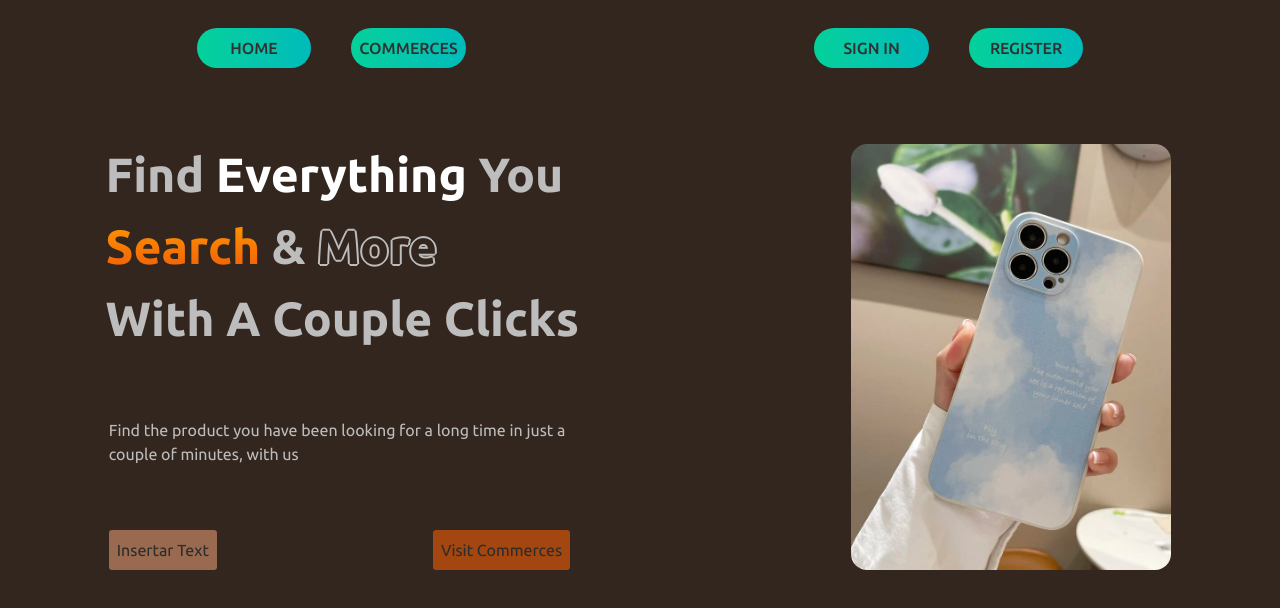
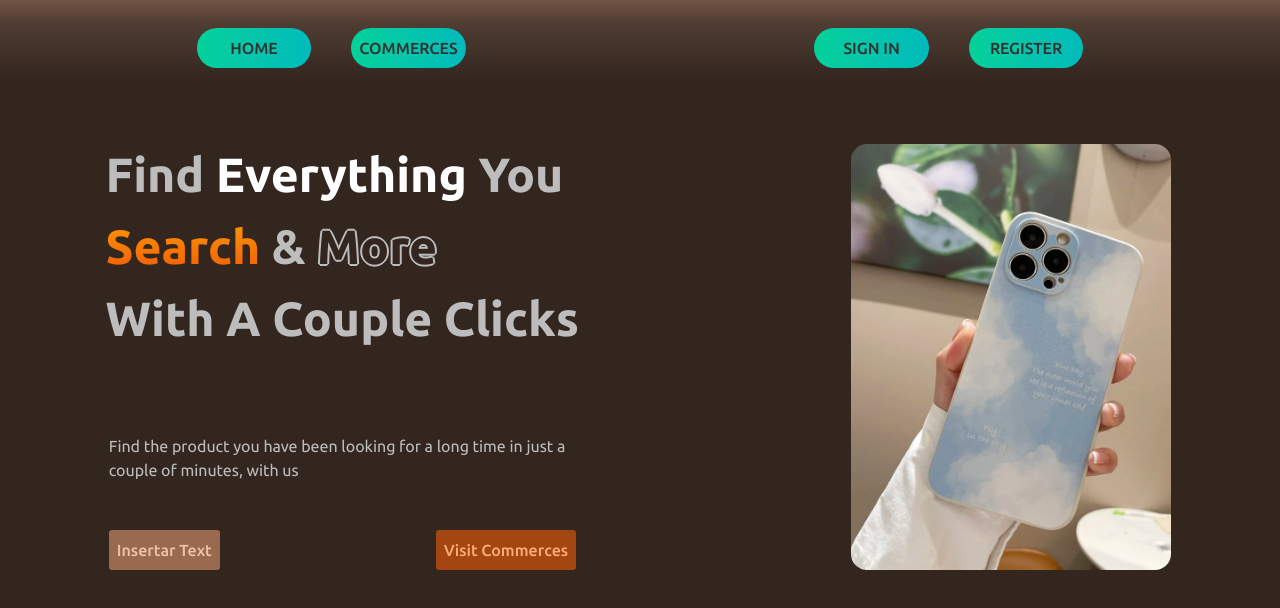
Before and after one commit to aperezmarquez/Web-for-commerces-React-project-, a Next.js app in the folder web_comercios/: page / in a window 1280 px wide. Shown: the top 608 px of the page. Built offline with nearby package versions, Linux system fonts and the light colour scheme.

Commit message:
Añadido botones despues del texto
con animaciones y enlaces a otras webs

```diff
--- /dev/null
+++ b/web_comercios/app/layout.css
@@ -0,0 +1,51 @@
+nav {
+    padding-top: 1em;
+    padding-left: 4em;
+    padding-right: 4em;
+    background: linear-gradient(180deg, #715444 0%, #4f3c32 30%, #33261F 100%);
+}
+
+.fondo {
+    background-color: #33261F;
+}
+
+@property --myColor1 {
+    syntax: '<color>';
+    initial-value: rgb(3, 209, 154);
+    inherits: false;
+}
+
+@property --myColor2 {
+    syntax: '<color>';
+    initial-value: rgb(6, 202, 166);
+    inherits: false;
+}
+
+@property --myColor3 {
+    syntax: '<color>';
+    initial-value: rgba(0,187,187,1);
+    inherits: false;
+}
+
+@property --porcentaje {
+    syntax: '';
+    initial-value: 32%;
+    inherits: false;
+}
+
+.seccion {
+    --porcentaje: 32%;
+
+    font-weight: 500;
+
+    color: rgb(49, 49, 49);
+    transition: 0.5s;
+    background: linear-gradient(90deg, var(--myColor1) 0%, var(--myColor2) var(--porcentaje), var(--myColor3) 100%);
+    transition: --myColor1 0.5s, --myColor2 0.5s, --myColor3 0.5s, --porcentaje 0.5s;
+}
+
+.seccion:hover {
+    --myColor1: rgba(0,187,187,1);
+    --myColor3: rgb(3, 209, 154);
+    --porcentaje: 68%;
+}
--- a/web_comercios/app/layout.js
+++ b/web_comercios/app/layout.js
@@ -1,5 +1,6 @@
 import { Ubuntu } from 'next/font/google'
 import './globals.css'
+import './layout.css'
 import Link from 'next/link'
 
 const ubuntu = Ubuntu({
--- a/web_comercios/app/page.css
+++ b/web_comercios/app/page.css
@@ -1,55 +1,3 @@
-nav {
-    padding-top: 1em;
-    padding-left: 4em;
-    padding-right: 4em;
-    background-color: #33261F;
-}
-
-.fondo {
-    background-color: #33261F;
-}
-
-@property --myColor1 {
-    syntax: '<color>';
-    initial-value: rgb(3, 209, 154);
-    inherits: false;
-}
-
-@property --myColor2 {
-    syntax: '<color>';
-    initial-value: rgb(6, 202, 166);
-    inherits: false;
-}
-
-@property --myColor3 {
-    syntax: '<color>';
-    initial-value: rgba(0,187,187,1);
-    inherits: false;
-}
-
-@property --porcentaje {
-    syntax: '';
-    initial-value: 32%;
-    inherits: false;
-}
-
-.seccion {
-    --porcentaje: 32%;
-
-    font-weight: 500;
-
-    color: rgb(49, 49, 49);
-    transition: 0.5s;
-    background: linear-gradient(90deg, var(--myColor1) 0%, var(--myColor2) var(--porcentaje), var(--myColor3) 100%);
-    transition: --myColor1 0.3s, --myColor2 0.3s, --myColor3 0.3s, --porcentaje 0.3s;
-}
-
-.seccion:hover {
-    --myColor1: rgba(0,187,187,1);
-    --myColor3: rgb(3, 209, 154);
-    --porcentaje: 68%;
-}
-
 .main-text {
     margin-top: 1.2em;
     margin-left: 2.2em;
@@ -62,10 +10,30 @@ nav {
     color: white;
 }
 
+@property --colorHover1 {
+    syntax: '<color>';
+    initial-value: rgb(255, 153, 0);
+    inherits: false;
+}
+
+@property --colorHover2 {
+    syntax: '<color>';
+    initial-value: #f05d08;
+    inherits: false;
+}
+
 #search {
-    background: -webkit-linear-gradient(rgb(255, 153, 0) 0%, #f05d08 100%);
+    --porcent: 0%;
+    transition: --colorHover1 1s, --colorHover2 1s;
+    background: linear-gradient(var(--colorHover1) 0%, var(--colorHover2) 100%);
     -webkit-background-clip: text;
     -webkit-text-fill-color: transparent;
+}
+
+#search:hover {
+    --porcent: 50%;
+    --colorHover1: #f05d08;
+    --colorHover2: rgb(255, 153, 0);
 }
 
 #more {
@@ -75,7 +43,7 @@ nav {
 }
 
 .description {
-    margin-top: 4em;
+    margin-top: 5em;
     margin-left: 6.8em;
     color: #BDBDBD;
     font-weight: 400;
@@ -97,8 +65,20 @@ nav {
 }
 
 .botonesCommerces {
-    padding-top: 4em;
+    position: absolute;
+
+    padding-top: 3em;
     padding-left: 6.8em;
+
+    font-weight: 500;
+}
+
+.boton {
+    transition: 0.5s;
+}
+
+.boton:hover {
+    transform: translate(0%, -10%);
 }
 
 #textbutton {
@@ -106,8 +86,11 @@ nav {
 
     background-color: #996A4F;
     border-radius: 0.2em;
+    color: #efc2a8;
+}
 
-    color: #2c2c2c;
+#textbutton:hover {
+    color: #413027;
 }
 
 #commercesbutton {
@@ -116,6 +99,10 @@ nav {
 
     background-color: #A34610;
     border-radius: 0.2em;
+    color: #ffac7b;
+}
 
-    color: #2c2c2c;
+#commercesbutton:hover {
+    box-shadow: 0 0 40px 5px #A34610;
+    color: #ffd8c2;
 }
--- a/web_comercios/app/page.js
+++ b/web_comercios/app/page.js
@@ -1,11 +1,12 @@
-import './page.css'
-import bestSellerImg from './imgs/bestSeller.png'
+import './page.css';
+import bestSellerImg from './imgs/bestSeller.png';
 import Image from 'next/image';
+import Link from 'next/link';
 
 export default function Home() {
   return (
     <div className='fondo w-full h-screen grid sm:grid-cols-1 grid-cols-2 grid-flow-col'>
-      <div className='col-start-1'>
+      <div className='texto col-start-1'>
         <p className='main-text'>Find <span id='everything'>Everything</span> You
                                       <br></br><span id='search'>Search</span> & <span id='more'>More</span>
                                       <br></br>With A Couple Clicks
@@ -13,8 +14,8 @@ export default function Home() {
         <p className='description'>Find the product you have been looking for a long time in just a
                                       <br></br>couple of minutes, with us</p>
         <div className='botonesCommerces flex justify-start'>
-          <button id='textbutton'>Insertar Text</button>
-          <button id='commercesbutton'>Visit Commerces</button>
+          <Link id='textbutton' href='http://localhost:3000/sign-in' className='boton'>Insertar Text</Link>
+          <Link id='commercesbutton' href='http://localhost:3000/comercios' className='boton'>Visit Commerces</Link>
         </div>
       </div>
       <div className='col-end-3'>
```
